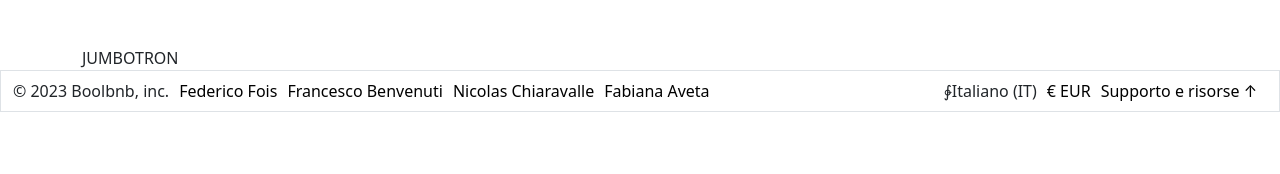
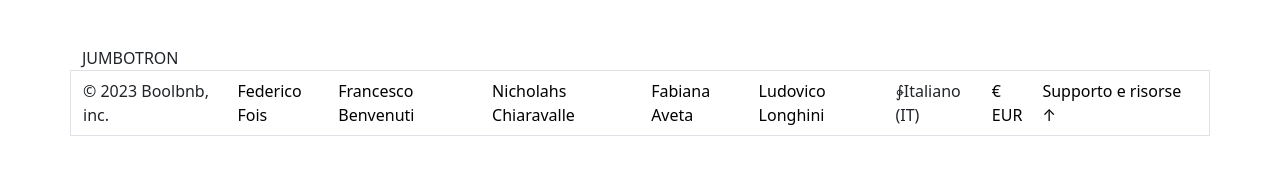
Before and after one commit to Chiaravalle04/boolbnb-fe, a Vue app: page / in a window 1280 px wide. Shown: the part 198-372 px from the top of the page. Built offline with nearby package versions, Linux system fonts and the light colour scheme; no server answers.

Commit message:
cambiati nomi footer

```diff
--- a/src/components/AppFooter.vue
+++ b/src/components/AppFooter.vue
@@ -19,8 +19,9 @@ export default {
 <template>
 
   <footer>
-    <div class="container-fluid d-flex justify-content-between border py-2">
-      <div class="content-dx">
+    <div class="container d-flex justify-content-between border py-2">
+      <div class="content-dx row">
+        <div class="col">
           <ul class="d-flex p-0 m-0">
             <li>
               &copy; 2023 Boolbnb, inc.
@@ -37,7 +38,7 @@ export default {
             </li>
             <li>
               <a href="">
-              Nicolas Chiaravalle
+                Nicholahs Chiaravalle
               </a>
             </li>
             <li>
@@ -45,7 +46,14 @@ export default {
                 Fabiana Aveta
               </a>
             </li>
+            <li>
+              <a href="">
+                Ludovico Longhini
+              </a>
+            </li>
           </ul>
+        </div>
+
       </div>
 
       <div class="content-sx">
```
Lines whose indentation alone changed are shown as unchanged.
